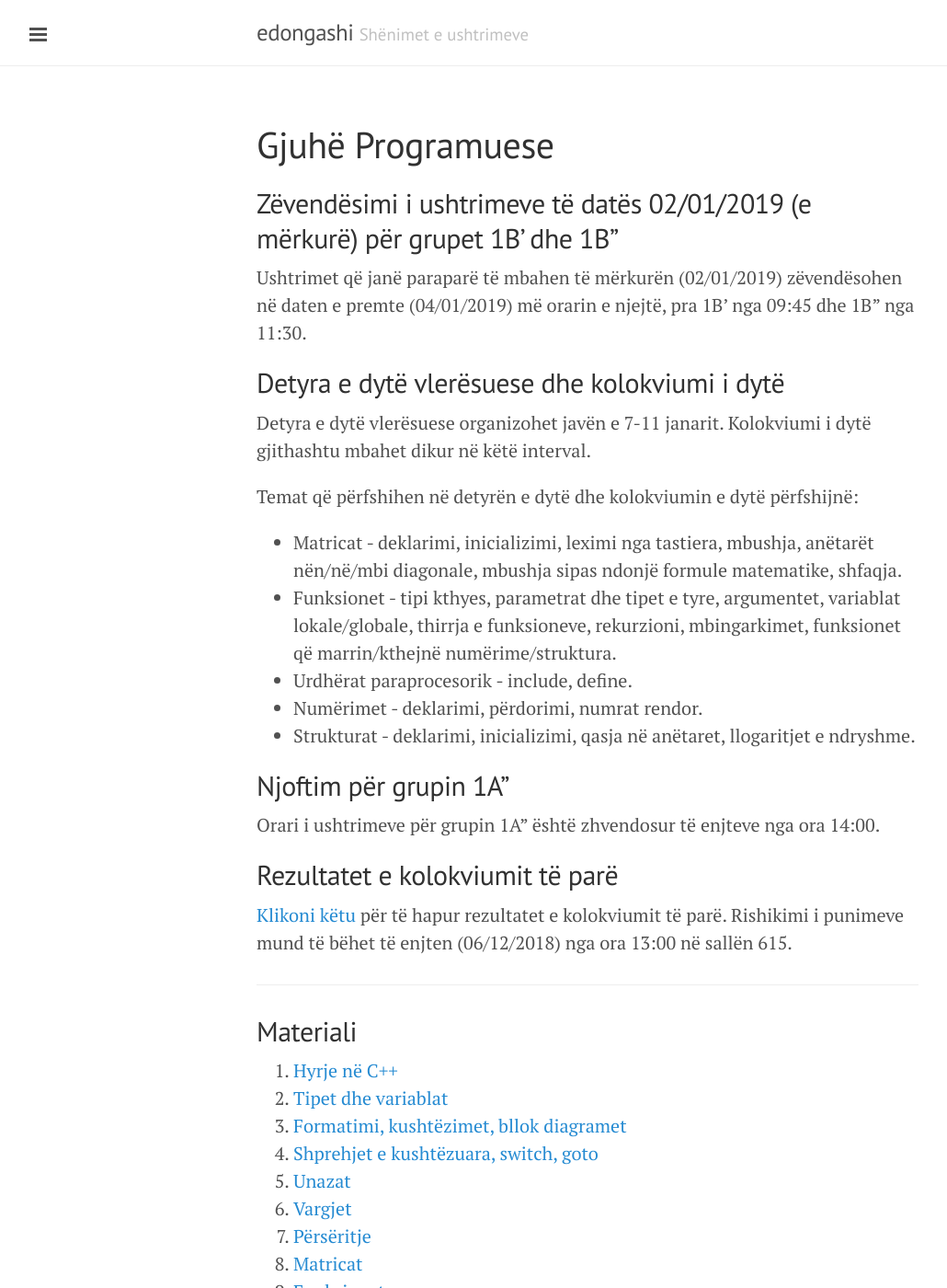
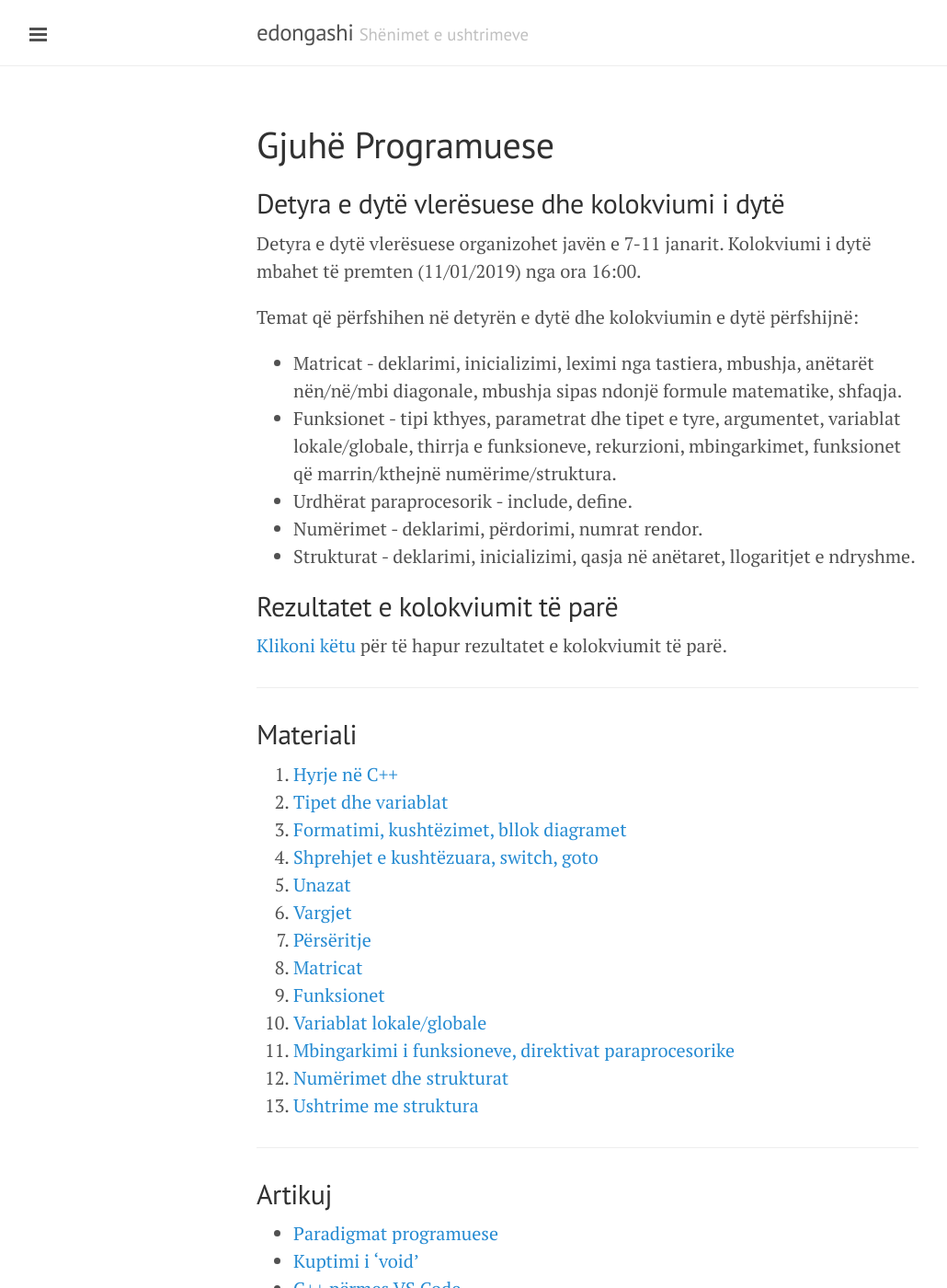
Before and after one commit to edongashi/edongashi.github.io, a Jekyll site: the page built from lendet/gjuhe-programuese/index.md, in a window 1280 px wide and 1400 px high. Shown: the whole window at 92% size, without its empty margins (1-1031 px from the left). Built offline with Jekyll 4.4.1, drawn with Linux system fonts in a browser that asks for light colours; our own code applies the rules of GitHub Pages for plain Markdown files.

Commit message:
Update index.md

```diff
--- a/lendet/gjuhe-programuese/index.md
+++ b/lendet/gjuhe-programuese/index.md
@@ -6,13 +6,9 @@ noslides: true
 
 # Gjuhë Programuese
 
-## Zëvendësimi i ushtrimeve të datës 02/01/2019 (e mërkurë) për grupet 1B' dhe 1B"
-
-Ushtrimet që janë paraparë të mbahen të mërkurën (02/01/2019) zëvendësohen në daten e premte (04/01/2019) më orarin e njejtë, pra 1B' nga 09:45 dhe 1B" nga 11:30.
-
 ## Detyra e dytë vlerësuese dhe kolokviumi i dytë
 
-Detyra e dytë vlerësuese organizohet javën e 7-11 janarit. Kolokviumi i dytë gjithashtu mbahet dikur në këtë interval.
+Detyra e dytë vlerësuese organizohet javën e 7-11 janarit. Kolokviumi i dytë mbahet të premten (11/01/2019) nga ora 16:00.
 
 Temat që përfshihen në detyrën e dytë dhe kolokviumin e dytë përfshijnë:
 
@@ -22,13 +18,9 @@ Temat që përfshihen në detyrën e dytë dhe kolokviumin e dytë përfshijnë:
 - Numërimet - deklarimi, përdorimi, numrat rendor.
 - Strukturat - deklarimi, inicializimi, qasja në anëtaret, llogaritjet e ndryshme.
 
-## Njoftim për grupin 1A"
-
-Orari i ushtrimeve për grupin 1A" është zhvendosur të enjteve nga ora 14:00.
-
 ## Rezultatet e kolokviumit të parë
 
-[Klikoni këtu](/lendet/gjuhe-programuese/kolokviumi1) për të hapur rezultatet e kolokviumit të parë. Rishikimi i punimeve mund të bëhet të enjten (06/12/2018) nga ora 13:00 në sallën 615.
+[Klikoni këtu](/lendet/gjuhe-programuese/kolokviumi1) për të hapur rezultatet e kolokviumit të parë.
 
 ---
 
```
